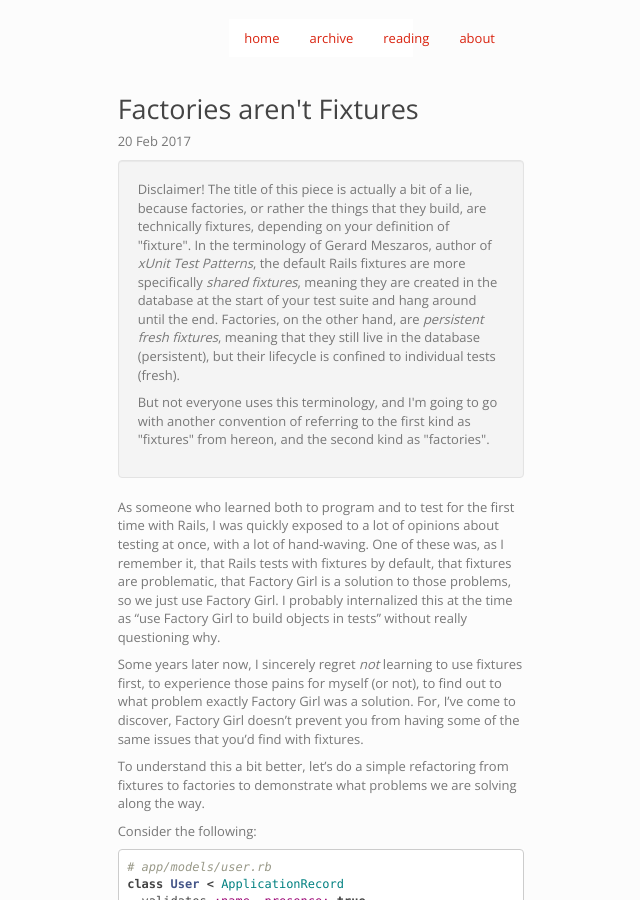
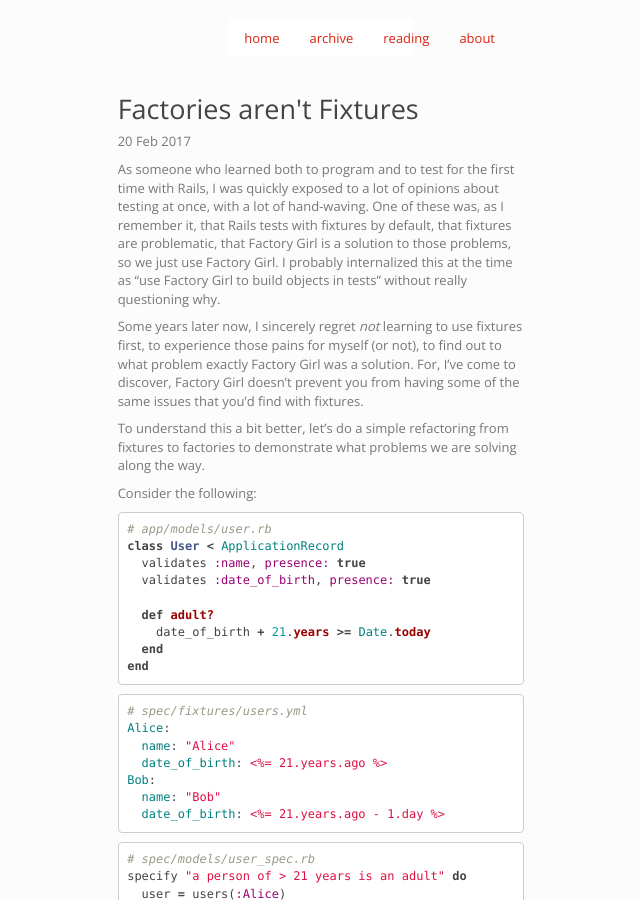
Before and after one commit to imtayadeway/imtayadeway.github.io, a Jekyll site: the page built from _posts/2017-02-20-factories-arent-fixtures.md, in a window 1280 px wide and 900 px high. Shown: the whole window, without its empty margins (319-959 px from the left). Built offline with Jekyll 4.4.1, drawn with Linux system fonts in a browser that asks for light colours.

Commit message:
I don't want this disclaimer anymore

```diff
--- a/_posts/2017-02-20-factories-arent-fixtures.md
+++ b/_posts/2017-02-20-factories-arent-fixtures.md
@@ -6,25 +6,6 @@ tags:
 - ruby
 date: 2017-02-20 11:48:07
 ---
-
-<div class="well">
-
-<p> Disclaimer! The title of this piece is actually a bit of a lie,
-because factories, or rather the things that they build, are
-technically fixtures, depending on your definition of "fixture". In
-the terminology of Gerard Meszaros, author of <em> xUnit Test
-Patterns</em>, the default Rails fixtures are more specifically
-<em>shared fixtures</em>, meaning they are created in the database at
-the start of your test suite and hang around until the end. Factories,
-on the other hand, are <em>persistent fresh fixtures</em>, meaning
-that they still live in the database (persistent), but their lifecycle
-is confined to individual tests (fresh).</p>
-
-<p> But not everyone uses this terminology, and I'm going to go with
-another convention of referring to the first kind as "fixtures" from
-hereon, and the second kind as "factories".</p>
-
-</div>
 
 As someone who learned both to program and to test for the first time
 with Rails, I was quickly exposed to a lot of opinions about testing
```
